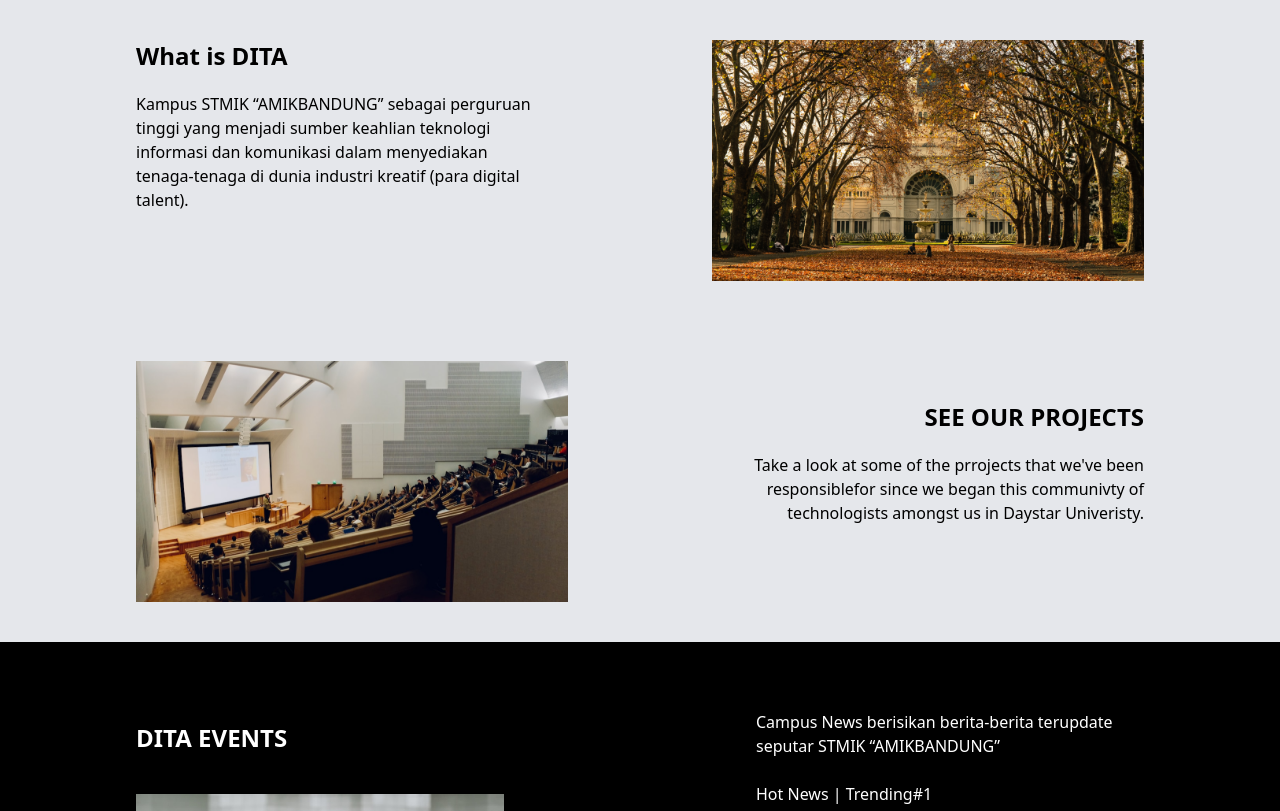
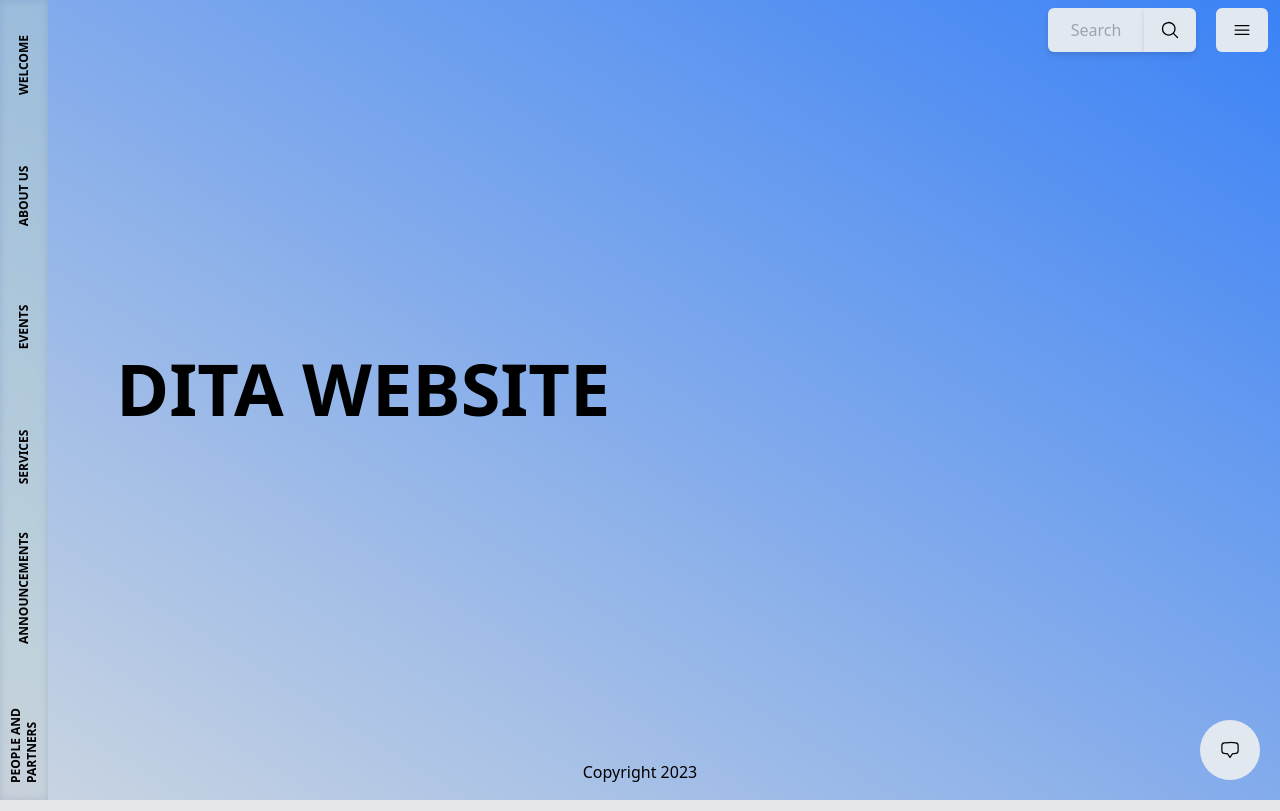
Before and after one commit to dita-daystaruni/dita-website-frontend, a React (Vite) app: page / in a window 1280 px wide. Shown: the top 811 px of the page. Built offline with nearby package versions, Linux system fonts and the light colour scheme.

Commit message:
feat:add_nav_and_sidebar

```diff
--- a/package.json
+++ b/package.json
@@ -11,6 +11,7 @@
   },
   "dependencies": {
     "@headlessui/react": "^1.7.14",
+    "@heroicons/react": "^2.0.18",
     "framer-motion": "^10.12.18",
     "react": "^18.2.0",
     "react-dom": "^18.2.0",
--- a/src/hooks/useDarkMode.jsx
+++ b/src/hooks/useDarkMode.jsx
@@ -1,19 +1,43 @@
-import { useEffect, useState } from 'react'
+import { useEffect, useState } from 'react';
 
-export const useDarkMode = () => {
-    const [theme, setTheme] = useState('dark')
-    const [componentMounted, setComponentMounted] = useState(false)
-    const setMode = (mode) => {
-        window.localStorage.setItem('theme', mode)
-        setTheme(mode)
+const useLocalStorage = (key, initialValue) => {
+  const [storedValue, setStoredValue] = useState(() => {
+    try {
+      const item = window.localStorage.getItem(key);
+      return item ? JSON.parse(item) : initialValue;
+    } catch (error) {
+      console.log(error);
+      return initialValue;
     }
-    const themeToggler = () => {
-        theme === 'light' ? setMode('dark') : setMode('light')
+  });
+
+  const setValue = (value) => {
+    try {
+      const valueToStore = value instanceof Function ? value(storedValue) : value;
+
+      setStoredValue(valueToStore);
+
+      window.localStorage.setItem(key, JSON.stringify(valueToStore));
+    } catch (error) {
+      console.log(error);
     }
-    useEffect(() => {
-        const localTheme = window.localStorage.getItem('theme')
-        localTheme && setTheme(localTheme)
-        setComponentMounted(true)
-    }, [])
-    return [theme, themeToggler, componentMounted]
-    }
+  };
+
+  return [storedValue, setValue];
+};
+
+const useDarkMode = () => {
+  const [enabled, setEnabled] = useLocalStorage('dark-theme');
+  const isEnabled = typeof enabledState === 'undefined' && enabled;
+
+  useEffect(() => {
+    const className = 'dark';
+    const bodyClass = window.document.body.classList;
+
+    isEnabled ? bodyClass.add(className) : bodyClass.remove(className);
+  }, [enabled, isEnabled]);
+
+  return [enabled, setEnabled];
+};
+
+export default useDarkMode;
--- /dev/null
+++ b/src/pages/components/chatbot.jsx
@@ -0,0 +1,12 @@
+import { ChatBubbleBottomCenterIcon } from '@heroicons/react/24/outline'
+import React from 'react'
+
+export default function Chatbot() {
+  return (
+    <div className='fixed bottom-5 right-5'>
+        <button className='rounded-full p-5 bg-slate-200 dark:bg-slate-900'>
+            <ChatBubbleBottomCenterIcon className='w-5 h-5 text-black dark:text-white'/>
+        </button>
+    </div>
+  )
+}
--- /dev/null
+++ b/src/pages/components/landing/header.jsx
@@ -0,0 +1,22 @@
+import React from 'react'
+import Navbar from '../navbar'
+import Sidebar from '../sidebar'
+import Chatbot from '../chatbot'
+
+const Header = () => {
+  return (
+    <main className="flex flex-col h-[100vh] w-full
+                     bg-gradient-to-tr p-4 from-slate-300 to-blue-500
+                     dark:bg-gradient-to-tr dark:from-slate-900 dark:to-blue-500">
+    <Navbar/>
+    <Sidebar/>
+    <div className="h-3/5 p-5 max-md:p-6 mx-auto my-auto w-full flex flex-col justify-between">
+        <h1 className='text-7xl font-bold font-sans ml-20 my-auto dark:text-white max-sm:text-5xl max-sm:mx-auto'>DITA WEBSITE</h1>
+    </div>
+    <h1 className="dark:text-white max-sm:text-sm text-center">Copyright 2023</h1>
+    <Chatbot/>
+    </main>
+  )
+}
+
+export default Header
--- a/src/pages/components/navbar.jsx
+++ b/src/pages/components/navbar.jsx
@@ -0,0 +1,65 @@
+import React, { useState } from 'react'
+import useDarkMode from '../../hooks/useDarkMode'
+import { Switch } from "@headlessui/react"
+import { Bars3Icon, MagnifyingGlassIcon, MoonIcon, SunIcon } from '@heroicons/react/24/solid'
+
+export default function Navbar() {
+  return (
+    <nav className="fixed top-0 left-0 w-full h-16 flex flex-row
+                  bg-transparent p-3 my-auto">
+        <div className='mx-auto w-full h-full max-sm:w-1/2 flex items-end flex-row justify-end space-x-5 max-md:justify-center'>
+          <Search/>
+          <button className='py-3 px-4 rounded-md bg-slate-200 dark:bg-slate-950 flex flex-row items-center'>
+            <Bars3Icon className='w-5 h-5 text-black dark:text-white'/>
+          </button>
+        </div>
+    </nav>
+  )
+}
+
+export const Toggle = () => {
+  const  [isDarkMode, toggleDarkMode]  = useDarkMode();
+
+  return (
+    <Switch.Group>
+      <Switch
+        checked={isDarkMode}
+        onChange={toggleDarkMode}
+        className={`${isDarkMode ? 'bg-slate-950' : 'bg-slate-950'
+          } relative inline-flex h-6 w-12 items-center rounded-full drop-shadow-md transition-all ease-in-out duration-300`}
+      >
+      <MoonIcon className='w-4 h-4 text-slate-300 translate-x-1'/>
+      <SunIcon className='w-4 h-4 text-yellow-400 translate-x-2'/>
+      <span className={`${isDarkMode ? 'translate-x-6 bg-white' : 'translate-x-1 bg-white'}
+                        absolute drop-shadow-md w-4 h-4 rounded-full transition-all delay-200`}/>
+      </Switch>
+    </Switch.Group>
+  );
+};
+
+export const Search = () => {
+  const [search, setSearch] = useState("");
+
+  return (
+    <div className="flex flex-row justify-center items-center">
+      <input
+        className='rounded-l-md py-3 px-4 w-24 text-black text-center dark:text-white leading-tight
+                  focus:outline-1 focus:w-40 bg-slate-200 dark:bg-slate-900 focus:bg-white dark:focus:text-black
+                  dark:focus:bg-white max-md:focus:w-64
+                  drop-shadow-md transition-all ease-in-out duration-200'
+        id="search"
+        placeholder="Search"
+        type="text"
+        value={search}
+        onChange={(e) => setSearch(e.target.value)}
+      />
+      <button className='bg-slate-200 dark:bg-slate-900 hover:bg-slate-700 drop-shadow-md dark:text-white font-bold py-3 px-4 rounded-r-md'>
+       <MagnifyingGlassIcon className='w-5 h-5 text-black dark:text-white'/>
+      </button>
+    </div>
+  );
+};
+
+export const Dropdown = () => {
+
+};
--- /dev/null
+++ b/src/pages/components/sidebar.jsx
@@ -0,0 +1,34 @@
+// eslint-disable-next-line no-unused-vars
+import React from 'react'
+
+export default function Sidebar() {
+  return (
+    <div className='bg-slate-400 dark:bg-slate-900 w-12 h-screen fixed top-0 left-0 z-10                      bg-opacity-50 backdrop-blur-sm backdrop-brightness-125 dark:bg-opacity-50 dark:backdrop-brightness-125
+                      transition-all duration-150
+                      max-sm:w-full max-sm:h-12'>
+      <Contents/>
+    </div>
+  )
+}
+
+export const Contents = () => {
+    return (
+        <div className='flex flex-col justify-evenly items-center h-full'>
+        <div className='h-full flex flex-col max-sm:flex-row max-sm:w-full
+                        justify-around items-center'>
+            <h1 className='text-xs -rotate-90 font-bold hover:underline hover:underline-offset-4
+                         text-black dark:text-white max-sm:rotate-0'>WELCOME</h1>
+            <h1 className='text-xs -rotate-90 font-bold hover:underline hover:underline-offset-4
+                         text-black dark:text-white max-sm:rotate-0'>ABOUT US</h1>
+            <h1 className='text-xs -rotate-90 font-bold hover:underline hover:underline-offset-4
+                         text-black dark:text-white max-sm:rotate-0'>EVENTS</h1>
+            <h1 className='text-xs -rotate-90 font-bold hover:underline hover:underline-offset-4
+                         text-black dark:text-white max-sm:rotate-0'>SERVICES</h1>
+            <h1 className='text-xs -rotate-90 font-bold hover:underline hover:underline-offset-4
+                         text-black dark:text-white max-sm:rotate-0'>ANNOUNCEMENTS</h1>
+            <h1 className='text-xs -rotate-90 font-bold hover:underline hover:underline-offset-4
+                         text-black dark:text-white max-sm:rotate-0'>PEOPLE AND PARTNERS</h1>
+        </div>
+      </div>
+    )
+}
--- /dev/null
+++ b/src/pages/error/error.jsx
@@ -0,0 +1,19 @@
+// eslint-disable-next-line no-unused-vars
+import React from 'react'
+import { Link } from 'react-router-dom'
+
+function Error() {
+  return (
+    <main className='w-screen h-screen p-5 bg-slate-200 dark:bg-slate-950'>
+      <div className='w-full h-full flex flex-col justify-evenly'>
+        <h1 className='text-8xl max-sm:text-6xl font-bold mx-auto dark:text-white'>404</h1>
+        <h1 className='mx-auto text-4xl max-sm:text-2xl dark:text-white'>Page Not Found</h1>
+        <button className='mx-auto bg-blue-500 hover:bg-blue-700 text-white font-bold py-2 px-4 rounded'>
+            <Link to='/'>Go Home...</Link>
+        </button>
+      </div>
+    </main>
+  )
+}
+
+export default Error
--- a/src/pages/home/home.jsx
+++ b/src/pages/home/home.jsx
@@ -1,4 +1,5 @@
 import React from "react";
+import Header from "../components/landing/header"
 import About from "../components/landing/about";
 import Announcements from "../components/landing/announcements";
 import EventsLayout from "../components/landing/events/eventsLayout";
@@ -10,6 +11,7 @@
 const Home = () => {
   return (
     <main>
+      <Header/>
       <About />
       <EventsLayout/>
       <Services/>
```
Also changed, not shown: 1 other file (tests, documents, lock files or other folders).
